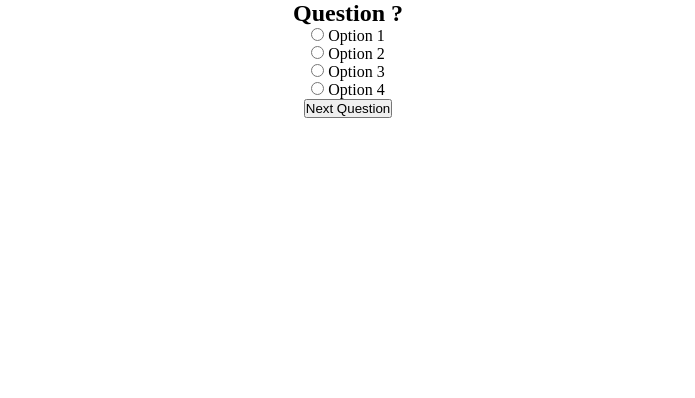
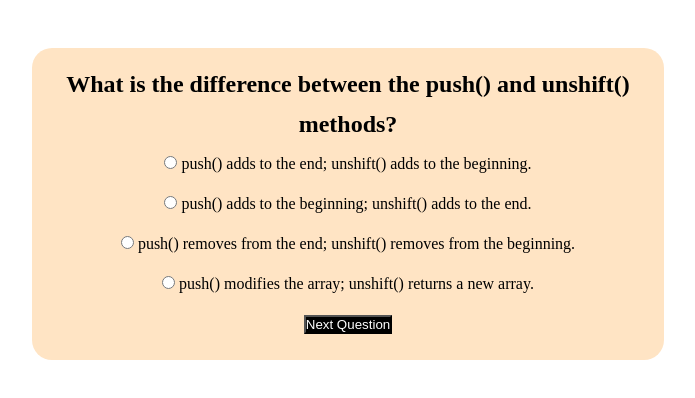
Before and after one commit to mayankkansal9368261077-git/MayankKansal-Fsd-Sem3, a plain HTML site: page Assignment1/quizQue.html in a window 1280 px wide. Shown: the whole page, without its empty margins (292-987 px from the left). Drawn offline with Linux system fonts and the light colour scheme.

Commit message:
22sep2026

```diff
--- a/Assignment1/Quiz.css
+++ b/Assignment1/Quiz.css
@@ -16,3 +16,18 @@ h1{
     padding: 10px;
     border-radius: 1rem;
 }
+
+#quiz-container{
+    background-color: bisque;
+    width:600px;
+    margin: auto;
+    margin-top: 3rem;
+    padding: 1rem;
+    border-radius: 20px;
+    line-height: 40px;
+}
+
+#next{
+    background-color: black;
+    color: white;
+}
--- a/Assignment1/Quiz.js
+++ b/Assignment1/Quiz.js
@@ -1,6 +1,7 @@
 const btn=document.getElementById("submit");
 const next=document.getElementById("next");
-let ques=document.getElementById("Question");
+// next.addEventListener("click",Next());
+
 
 const quizQues = [
   {
@@ -50,20 +51,28 @@ const quizQues = [
   }
 ];
 
-const i=0;
+let i=0;
 
 function que(){
-    ques.textContent=`${quizQues[i].question}`;
+  document.getElementById("Question").textContent=`${quizQues[i].question}`;
+  document.getElementById("option1-label").textContent=`${quizQues[i].options[0]}`;
+  document.getElementById("option2-label").textContent=`${quizQues[i].options[1]}`;
+  document.getElementById("option3-label").textContent=`${quizQues[i].options[2]}`;
+  document.getElementById("option4-label").textContent=`${quizQues[i].options[3]}`;
+}
+
+function Next(){
+  i++;
+  if(i==5){
+    i=0;
+    alert("Quiz complet");
+    que();
+  }
+  que();
 }
 
 function start(){
-    alert("clicked");
-    window.open("quizQue.html","");
-    que();
+  window.open("quizQue.html","");
 }
 
-function Next(){
-    alert("Next Was Clicked");
-    i++;
-    que();
-}
+window.addEventListener("load",que());
--- a/Assignment1/quizQue.html
+++ b/Assignment1/quizQue.html
@@ -20,7 +20,7 @@
             <label for="option4" id="option4-label">Option 4</label><br>
         </div>
         <div id="Button-container">
-            <button id="next">Next Question</button>
+            <button id="next" onclick="Next()">Next Question</button>
         </div>
     </div>
     <script src="Quiz.js"></script>
```
